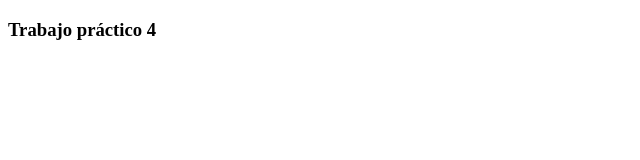
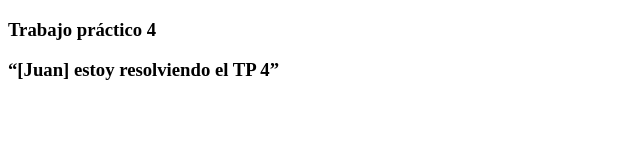
Before and after one commit to JuanJW/tp-4, a plain HTML site: page index.html in a window 1280 px wide. Shown: the whole page, without its empty margins (0-640 px from the left). Drawn offline with Linux system fonts and the light colour scheme.

Commit message:
[Jacquelin]-Index modificado subtítulo

```diff
--- a/index.html
+++ b/index.html
@@ -8,5 +8,6 @@
 </head>
 <body>
     <h3>Trabajo práctico 4</h3>
+    <h3>“[Juan] estoy resolviendo el TP 4”</h3>
 </body>
 </html>
```
